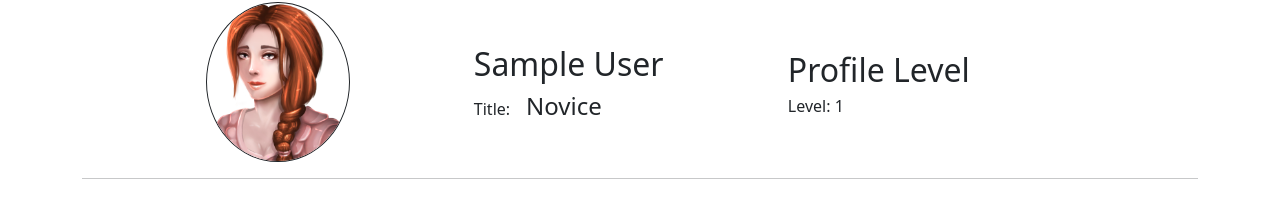
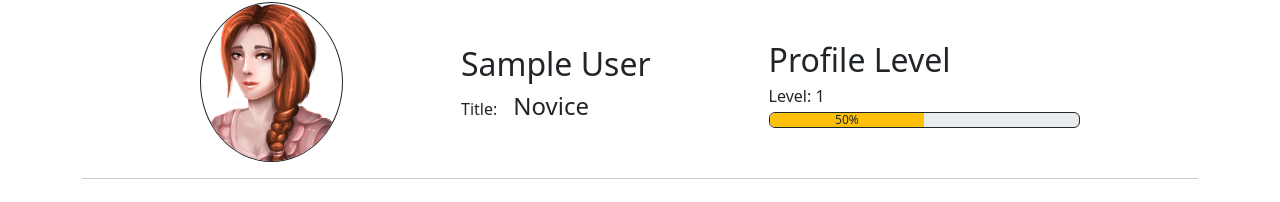
Before and after one commit to gd0minykas/BooksInn, a Vue app: page / in a window 1280 px wide. Shown: the part 112-314 px from the top of the page. Built offline with nearby package versions, Linux system fonts and the light colour scheme; no server answers; the database is empty; sample sign-in values are in the browser's storage.

Commit message:
level progress bar added to layout

```diff
--- a/src/views/ProfileView.vue
+++ b/src/views/ProfileView.vue
@@ -64,7 +64,18 @@ onMounted(async () => {
                 <span class="fs-8">Level: {{ 1 }}</span>
               </div>
               <div>
-                <!-- level bar -->
+                <div class="progress border border-dark mt-1">
+                  <div
+                    class="progress-bar bg-warning text-dark"
+                    role="progressbar"
+                    style="width: 50%"
+                    aria-valuenow="50"
+                    aria-valuemin="0"
+                    aria-valuemax="100"
+                  >
+                    50%
+                  </div>
+                </div>
               </div>
             </div>
           </div>
```
